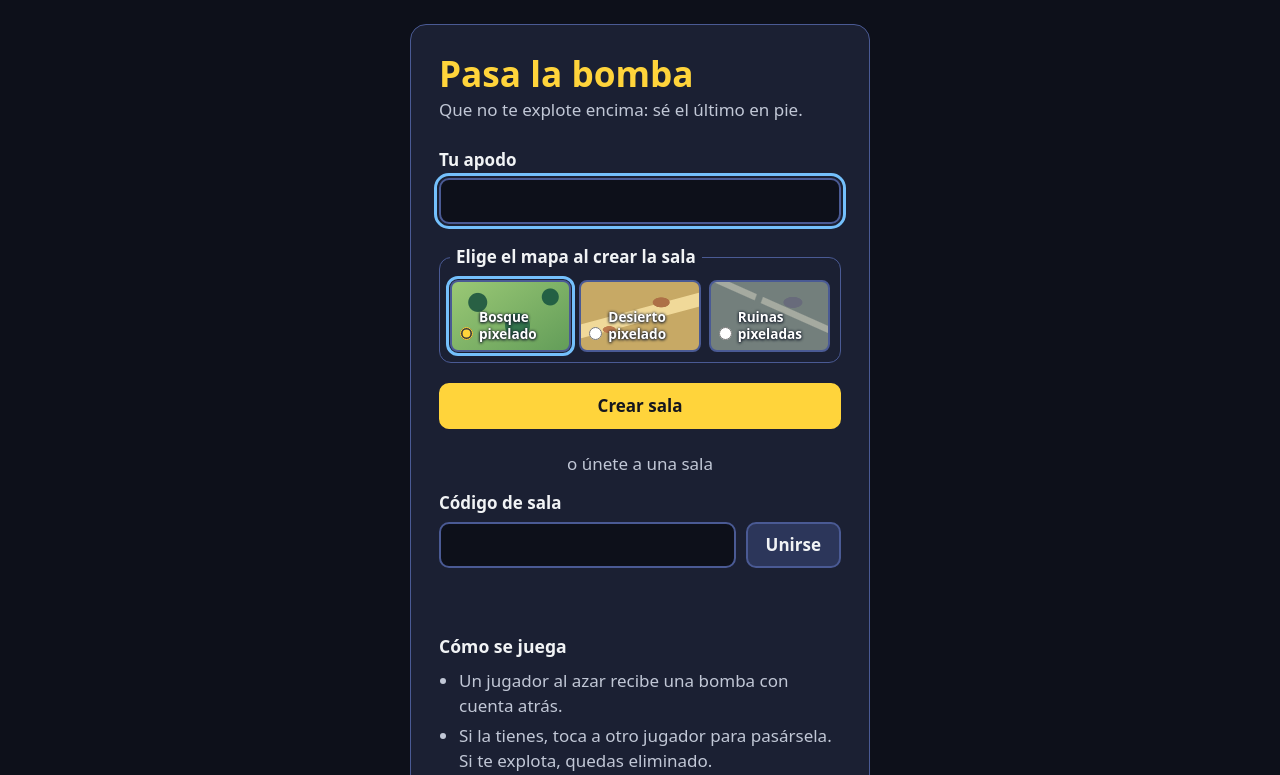
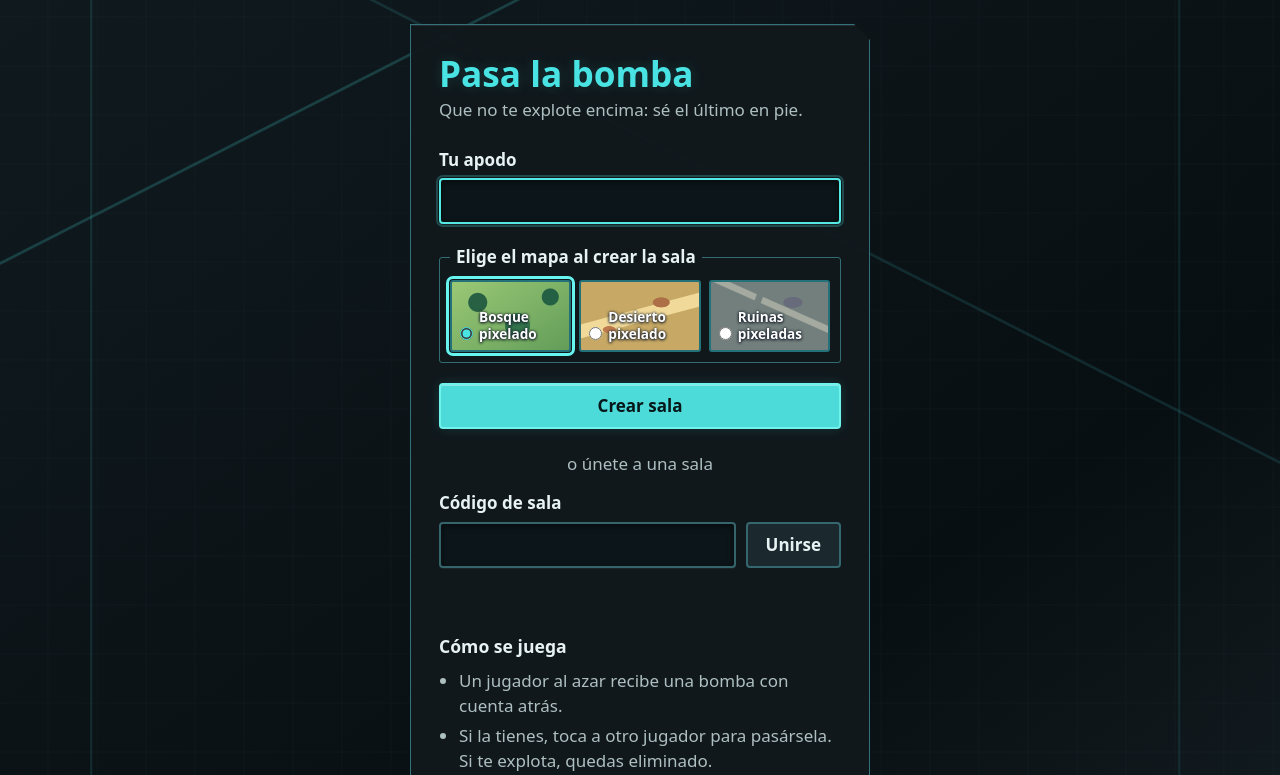
Before and after one commit to aleixSS-lab/Pasa-la-bomba, a website: page public/index.html in a window 1280 px wide. Shown: the top 775 px of the page. Drawn offline with nearby package versions, Linux system fonts and the light colour scheme; no server answers.

Commit message:
Rediseñar sala con fondo neón oscuro

```diff
--- a/public/css/style.css
+++ b/public/css/style.css
@@ -22,6 +22,39 @@ body {
   font: 17px/1.5 system-ui, -apple-system, "Segoe UI", Roboto, sans-serif;
 }
 
+/* Inicio y sala de espera: paneles tecnológicos oscuros con trazos cian. */
+body:not(.playing) {
+  --bg: #11191d;
+  --card: rgba(17, 25, 29, 0.97);
+  --line: #24717a;
+  --text: #e7f2f3;
+  --muted: #aebfc2;
+  --gold: #48e3e2;
+  --dark: #0b1418;
+  --error: #ffb4a8;
+  --focus: #67f4ef;
+  --danger: #ff6577;
+  position: relative;
+  isolation: isolate;
+  background: #0d1519;
+}
+
+body:not(.playing)::before {
+  position: fixed;
+  z-index: -1;
+  inset: 0;
+  content: "";
+  pointer-events: none;
+  background:
+    linear-gradient(153deg, transparent 0 18%, rgba(72, 227, 226, 0.20) 18.08% 18.2%, transparent 18.3% 100%),
+    linear-gradient(27deg, transparent 0 68%, rgba(72, 227, 226, 0.13) 68.08% 68.18%, transparent 68.3% 100%),
+    linear-gradient(90deg, transparent 7%, rgba(72, 227, 226, 0.12) 7.08% 7.16%, transparent 7.25% 92%, rgba(72, 227, 226, 0.10) 92.08% 92.16%, transparent 92.25%),
+    repeating-linear-gradient(0deg, transparent 0 47px, rgba(117, 156, 160, 0.035) 48px, transparent 49px),
+    repeating-linear-gradient(90deg, transparent 0 47px, rgba(117, 156, 160, 0.035) 48px, transparent 49px),
+    linear-gradient(145deg, #101a1e, #080f13 72%, #111a1e);
+  background-size: 100% 100%;
+}
+
 main {
   min-height: 100%;
   display: flex;
@@ -39,7 +72,16 @@ main {
   padding: 28px;
 }
 
+body:not(.playing) .card {
+  background: var(--card);
+  border: 1px solid #33727a;
+  border-radius: 0;
+  clip-path: polygon(0 0, calc(100% - 16px) 0, 100% 16px, 100% 100%, 16px 100%, 0 calc(100% - 16px));
+  box-shadow: 0 18px 44px rgba(0, 0, 0, 0.5), inset 0 1px rgba(192, 219, 221, 0.09), 0 0 16px rgba(38, 206, 204, 0.07);
+}
+
 h1 { margin: 0 0 4px; font-size: 2.2rem; line-height: 1.15; color: var(--gold); }
+body:not(.playing) h1 { text-shadow: 0 0 14px rgba(72, 227, 226, 0.16); }
 h1:focus { outline: none; }
 h2 { margin: 28px 0 8px; font-size: 1.1rem; }
 p { margin: 0 0 12px; }
@@ -56,6 +98,19 @@ input {
   background: var(--bg);
   border: 2px solid var(--line);
   border-radius: 10px;
+}
+body:not(.playing) input:not([type="radio"]):not([type="color"]),
+body:not(.playing) select {
+  background: #0c1519;
+  border-color: #35656b;
+  border-radius: 4px;
+  box-shadow: inset 0 2px 6px rgba(0, 0, 0, 0.5), 0 1px rgba(177, 215, 217, 0.06);
+}
+body:not(.playing) input:not([type="radio"]):not([type="color"]):focus,
+body:not(.playing) select:focus {
+  border-color: #54e9e5;
+  outline: 2px solid rgba(84, 233, 229, 0.24);
+  outline-offset: 1px;
 }
 #code { text-transform: uppercase; letter-spacing: 0.3em; font-weight: 700; }
 
@@ -74,12 +129,18 @@ button {
 button:hover { background: #38446f; }
 button.primary { color: var(--dark); background: var(--gold); border-color: var(--gold); }
 button.primary:hover { background: #ffe066; }
+body:not(.playing) button { color: var(--text); background: #1b292e; border-color: #35676e; border-radius: 4px; }
+body:not(.playing) button:hover { background: #263a40; border-color: #55caca; }
+body:not(.playing) button.primary { color: #071719; background: #4cdbd9; border-color: #70f2ed; box-shadow: inset 0 1px rgba(255, 255, 255, 0.34), 0 0 12px rgba(60, 210, 208, 0.16); }
+body:not(.playing) button.primary:hover { background: #73efeb; border-color: #a1fffb; }
 button:disabled { color: var(--muted); background: #262b3d; border-color: #262b3d; cursor: not-allowed; }
 #btn-create { width: 100%; margin-top: 16px; }
 
-.map-picker { display: grid; grid-template-columns: repeat(3, 1fr); gap: 8px; margin: 20px 0 4px; padding: 10px; border: 1px solid var(--line); border-radius: 12px; }
+.map-picker { display: grid; grid-template-columns: repeat(3, 1fr); gap: 8px; margin: 20px 0 4px; padding: 10px; border: 1px solid var(--line); border-radius: 4px; }
+body:not(.playing) .map-picker,
+body:not(.playing) .skin-picker { border-color: #326b72; border-radius: 3px; }
 .map-picker legend { padding: 0 6px; font-weight: 700; }
-.map-option { display: flex; min-height: 72px; align-items: end; padding: 8px; margin: 0; border: 2px solid var(--line); border-radius: 8px; cursor: pointer; font-size: 0.85rem; line-height: 1.2; }
+.map-option { display: flex; min-height: 72px; align-items: end; padding: 8px; margin: 0; border: 2px solid var(--line); border-radius: 3px; cursor: pointer; font-size: 0.85rem; line-height: 1.2; }
 .map-option input { width: auto; min-height: auto; margin: 0 6px 2px 0; accent-color: var(--gold); }
 .map-option:has(input:checked) { outline: 3px solid var(--focus); outline-offset: 1px; }
 .map-option:has(input:disabled) { cursor: default; opacity: 0.8; }
@@ -112,6 +173,7 @@ a { color: var(--focus); }
 .skin-picker label { align-self: center; margin: 4px 0; }
 .skin-picker select { min-height: 42px; padding: 6px 10px; font: inherit; color: var(--text); background: var(--bg); border: 2px solid var(--line); border-radius: 8px; }
 #lobby-color { width: 76px; height: 44px; min-height: 44px; padding: 3px; justify-self: end; cursor: pointer; }
+body:not(.playing) #lobby-color { border-radius: 3px; border-color: #43868a; }
 .code-line strong { font-size: 1.6rem; letter-spacing: 0.25em; color: var(--gold); margin-left: 6px; }
 
 /* Listas de jugadores: sala de espera, marcador y clasificación */
@@ -126,6 +188,7 @@ a { color: var(--focus); }
   border: 1px solid transparent;
   border-radius: 10px;
 }
+body:not(.playing) .players li { border: 1px solid rgba(72, 227, 226, 0.2); border-radius: 3px; }
 .players li.me { border-color: var(--text); }
 .symbol { font-size: 1.3rem; width: 1.3em; text-align: center; line-height: 1; text-shadow: 0 1px 2px #000, 0 0 2px #fff; }
 .name { flex: 1; font-weight: 600; overflow: hidden; text-overflow: ellipsis; }
@@ -232,4 +295,16 @@ body.playing main { padding: 0; display: block; height: 100%; }
   border: 0;
 }
 
+@media (max-width: 480px) {
+  main { align-items: flex-start; padding: 14px 10px; }
+  .card { min-width: 0; padding: 22px 16px; }
+  .map-picker { min-width: 0; grid-template-columns: repeat(3, minmax(0, 1fr)); gap: 5px; padding: 8px 6px; }
+  .map-option { min-width: 0; align-items: center; padding: 7px 4px; font-size: 0.74rem; }
+  .map-option input { flex: none; margin-right: 4px; }
+  .map-option span { min-width: 0; overflow-wrap: anywhere; }
+  .skin-picker { min-width: 0; grid-template-columns: minmax(0, 1fr) auto; gap: 6px 8px; }
+  .row { gap: 6px; }
+  .row button { padding-right: 10px; padding-left: 10px; }
+}
+
 [hidden] { display: none !important; }
```
Also changed, not shown: DIARIO.md (+30 -2 lines).
